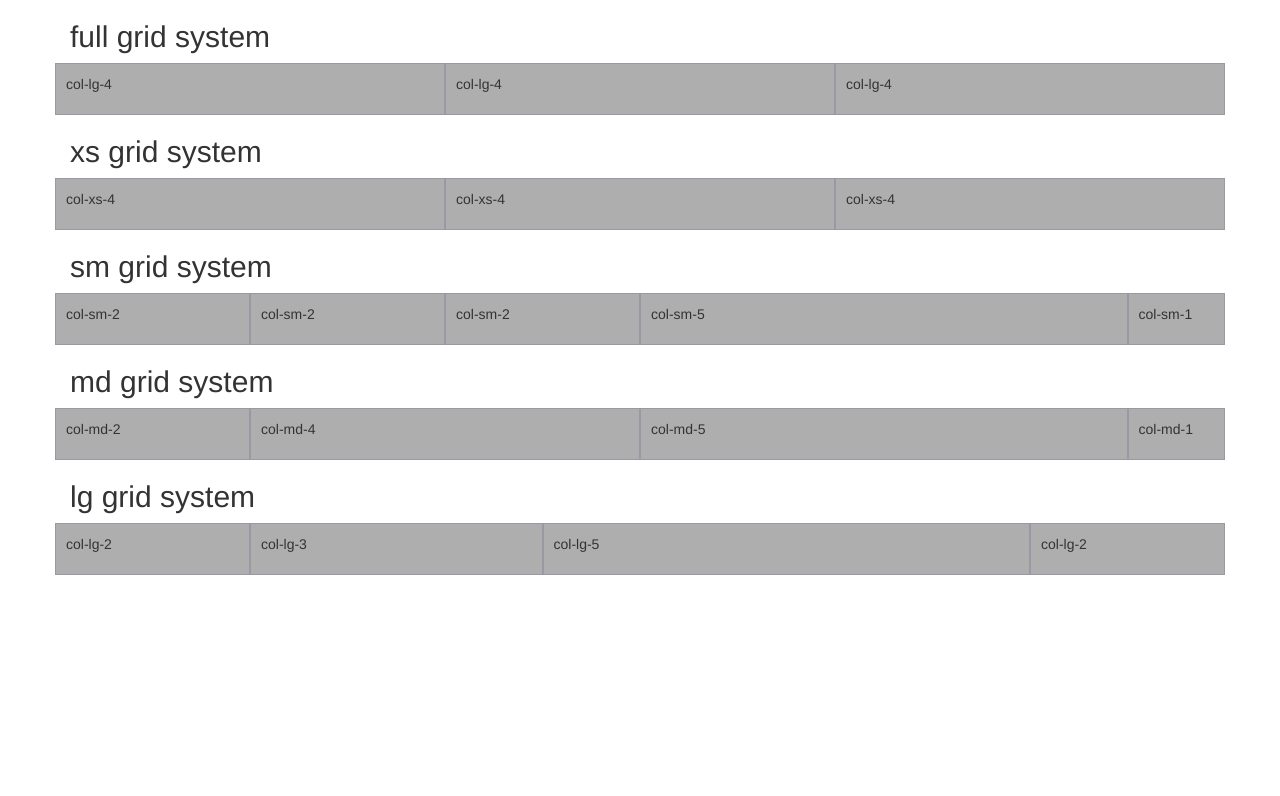
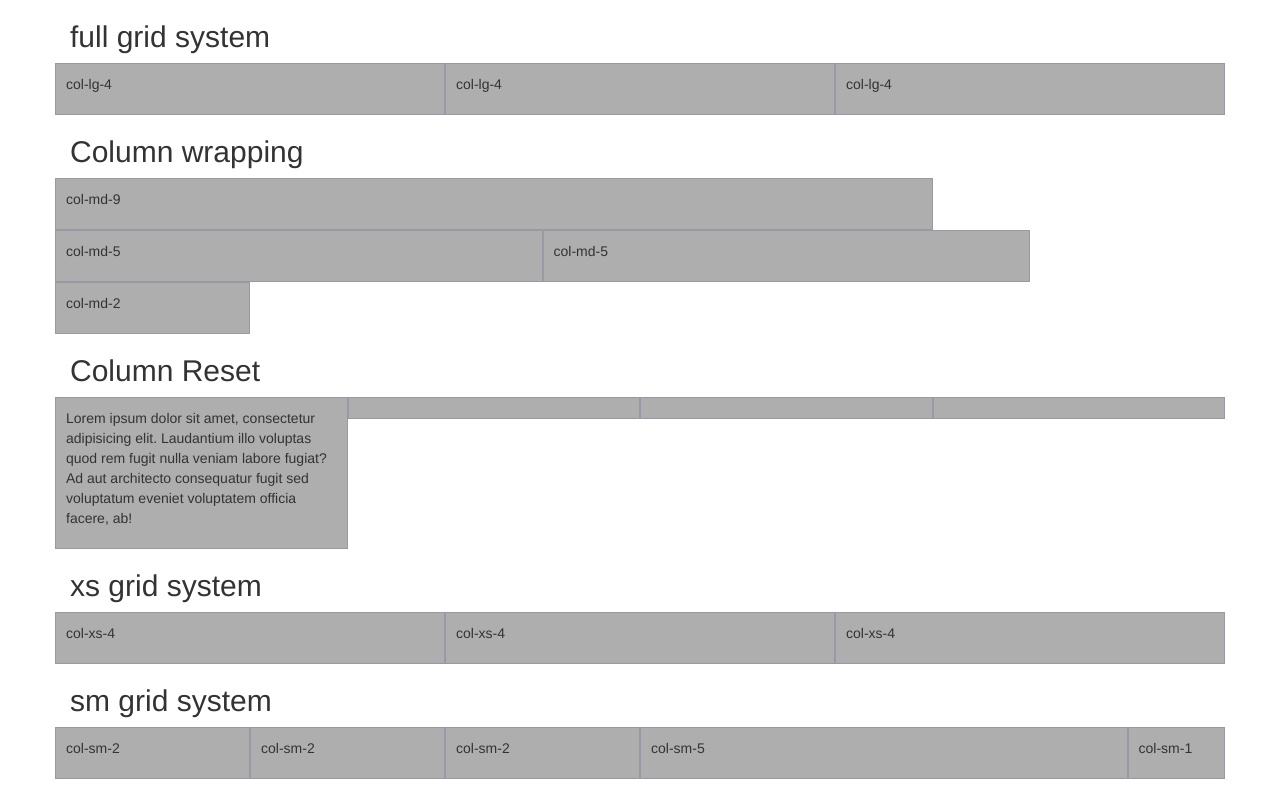
Before and after one commit to geckoswagger/grid-system, a plain HTML site: page index.html in a window 1280 px wide. Shown: the top 796 px of the page. Drawn offline with Linux system fonts and the light colour scheme.

Commit message:
column wrapping and reset

```diff
--- a/index.html
+++ b/index.html
@@ -31,6 +31,46 @@
 			</div>
 		</div>
 
+		<h2>Column wrapping</h2>
+		<div class="row show-grid">
+			<div class="col-md-9">
+				<p>col-md-9</p>
+			</div>
+			<div class="col-md-5">
+				<p>col-md-5</p>
+			</div>
+			<div class="col-md-5">
+				<p>col-md-5</p>
+			</div>
+
+		</div>
+			<div class="row show-grid">
+				<div class="col-md-2">
+					<p>col-md-2</p>
+				</div>
+			</div>
+
+			<h2>Column Reset</h2>
+			<div class="row show-grid">
+				<div class="col-sm-6 col-md-3">
+					<p class="visible-sm">col-sm-6</p>
+					<p class="visible-md">col-md-3</p>
+					<p>Lorem ipsum dolor sit amet, consectetur adipisicing elit. Laudantium illo voluptas quod rem fugit nulla veniam labore fugiat? Ad aut architecto consequatur fugit sed voluptatum eveniet voluptatem officia facere, ab!</p>
+				</div>
+				<div class="col-sm-6 col-md-3">
+					<p class="visible-sm">col-sm-6</p>
+					<p class="visible-md">col-md-3</p>
+				</div>
+				<span class="clearfix visible-sm-block"></span>
+				<div class="col-sm-6 col-md-3">
+					<p class="visible-sm">col-sm-6</p>
+					<p class="visible-md">col-md-3</p>
+				</div>
+				<div class="col-sm-6 col-md-3">
+					<p class="visible-sm">col-sm-6</p>
+					<p class="visible-md">col-md-3</p>
+				</div>
+			</div>
 
 		<h2>xs grid system</h2>
 		<div class="row show-grid">
```
